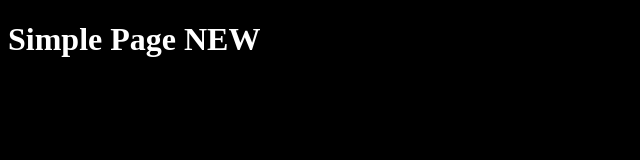
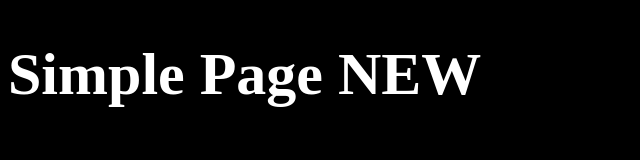
Before and after one commit to andriipereverziev19/app-for-jenkins, a plain HTML site: page index.html in a window 1280 px wide. Shown: the whole page, without its empty margins (0-640 px from the left). Drawn offline with Linux system fonts and the light colour scheme.

Commit message:
font-size

```diff
--- a/index.html
+++ b/index.html
@@ -6,7 +6,7 @@
   <meta name="viewport" content="width=device-width, initial-scale=1.0">
   <title>Simple Page</title>
 </head>
-<body style="background-color: black;color: white;">
+<body style="background-color: black;color: white;font-size: 30px;">
   <h1>Simple Page NEW</h1>
 </body>
 </html>
```
